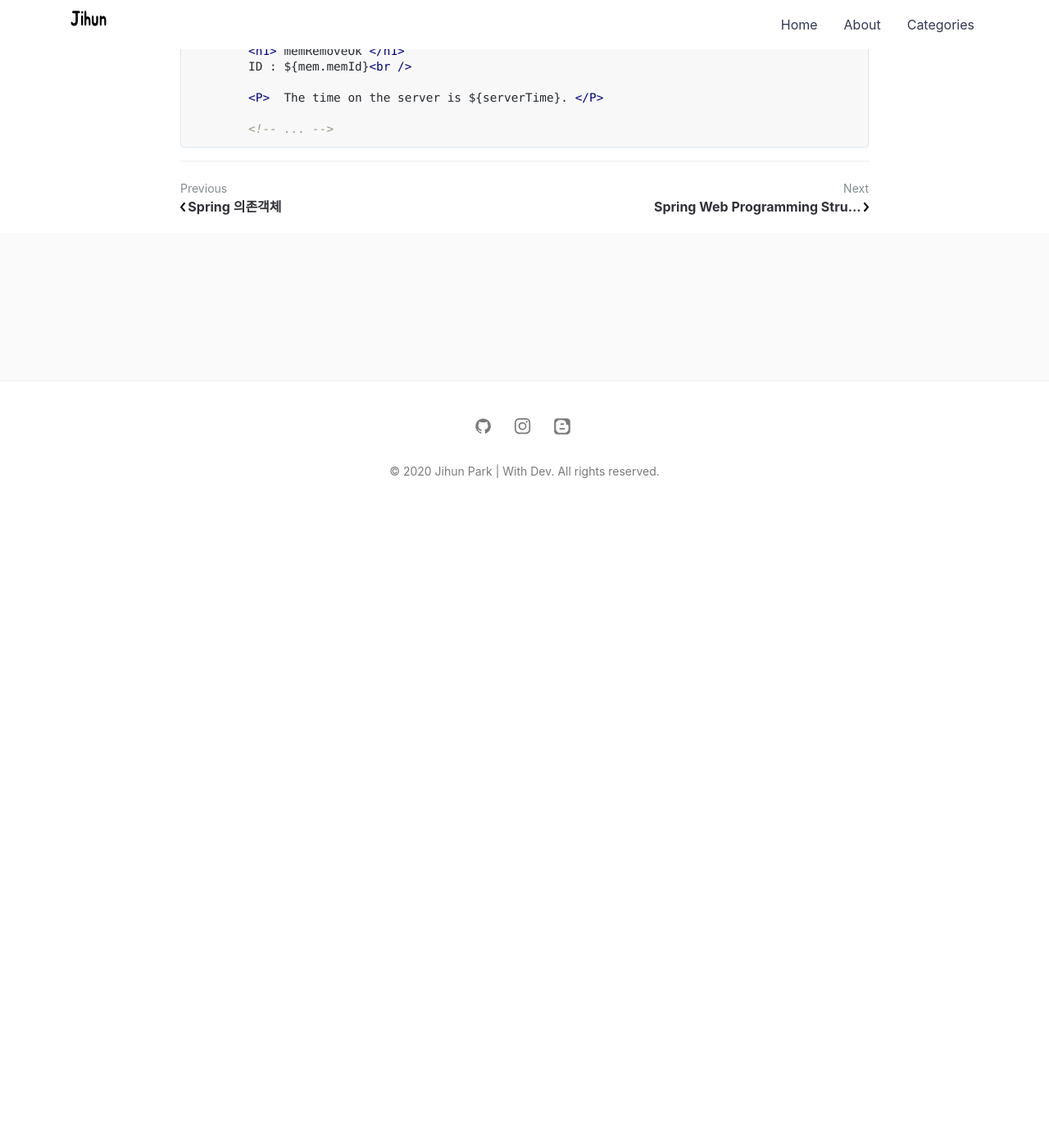
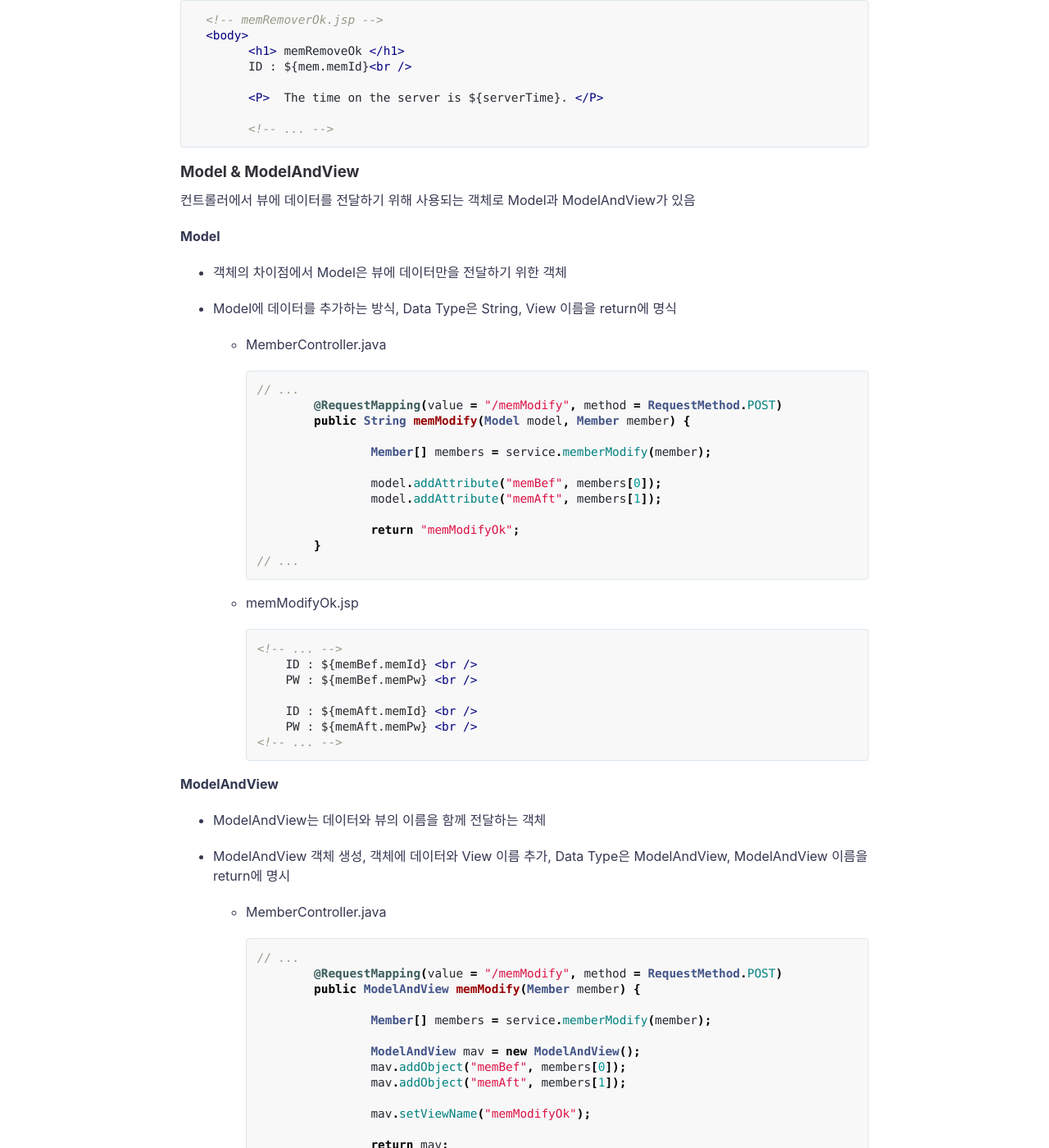
Before and after one commit to jihunparkme/jihunparkme.github.io, a Jekyll site: the page built from _posts/2020-06-26-Spring-설정-및-구현.md, in a window 1280 px wide and 1400 px high, scrolled down 26495 px. Shown: the whole window at 82% size. Built offline with Jekyll 4.4.1, drawn with Linux system fonts in a browser that asks for light colours; comment, search, counter and statistics services are not loaded; before the commit the page ends 27125 px from its top, so only the background shows below that; some of the changed text lies outside the part shown.

Commit message:
Edit: Add contents

````diff
--- a/_posts/2020-06-26-Spring-설정-및-구현.md
+++ b/_posts/2020-06-26-Spring-설정-및-구현.md
@@ -18,7 +18,7 @@ featured-img: spring
   * [Web Project Without STS](#Web-Project-Without-STS) : pom.xml, web.xml, servlet-context.xml, root-context.xml
   * [Service&Dao 객체구현](#Service&Dao-객체구현) : @Service, @Component, @Repository
   * [Controller 객체 구현 I](#Controller-객체-구현-I) : @RequestMapping
-  * [Controller 객체 구현 II](#Controller-객체-구현-II)
+  * [Controller 객체 구현 II](#Controller-객체-구현-II) : @ModelAttribute, Model&ModelAndView
 
 <br/>
 
@@ -1129,3 +1129,80 @@ Web Application
 
   	<!-- ... -->
   ```
+
+### Model & ModelAndView
+
+컨트롤러에서 뷰에 데이터를 전달하기 위해 사용되는 객체로 Model과 ModelAndView가 있음
+
+**Model**
+
+- 객체의 차이점에서 Model은 뷰에 데이터만을 전달하기 위한 객체
+
+- Model에 데이터를 추가하는 방식, Data Type은 String, View 이름을 return에 명식
+
+  - MemberController.java
+
+    ```java
+    // ...
+    	@RequestMapping(value = "/memModify", method = RequestMethod.POST)
+    	public String memModify(Model model, Member member) {
+
+    		Member[] members = service.memberModify(member);
+
+    		model.addAttribute("memBef", members[0]);
+    		model.addAttribute("memAft", members[1]);
+
+    		return "memModifyOk";
+    	}
+    // ...
+    ```
+
+  - memModifyOk.jsp
+
+    ```jsp
+    <!-- ... -->
+        ID : ${memBef.memId} <br />
+        PW : ${memBef.memPw} <br />
+
+        ID : ${memAft.memId} <br />
+        PW : ${memAft.memPw} <br />
+    <!-- ... -->
+    ```
+
+**ModelAndView**
+
+- ModelAndView는 데이터와 뷰의 이름을 함께 전달하는 객체
+
+- ModelAndView 객체 생성, 객체에 데이터와 View 이름 추가, Data Type은 ModelAndView, ModelAndView 이름을 return에 명시
+
+  - MemberController.java
+
+    ```java
+    // ...
+    	@RequestMapping(value = "/memModify", method = RequestMethod.POST)
+    	public ModelAndView memModify(Member member) {
+
+    		Member[] members = service.memberModify(member);
+
+    		ModelAndView mav = new ModelAndView();
+    		mav.addObject("memBef", members[0]);
+    		mav.addObject("memAft", members[1]);
+
+    		mav.setViewName("memModifyOk");
+
+    		return mav;
+    	}
+    // ...
+    ```
+
+  - memModifyOk.jsp (View는 Model과 동일)
+
+    ```jsp
+    <!-- ... -->
+        ID : ${memBef.memId} <br />
+        PW : ${memBef.memPw} <br />
+
+        ID : ${memAft.memId} <br />
+        PW : ${memAft.memPw} <br />
+    <!-- ... -->
+    ```
````
